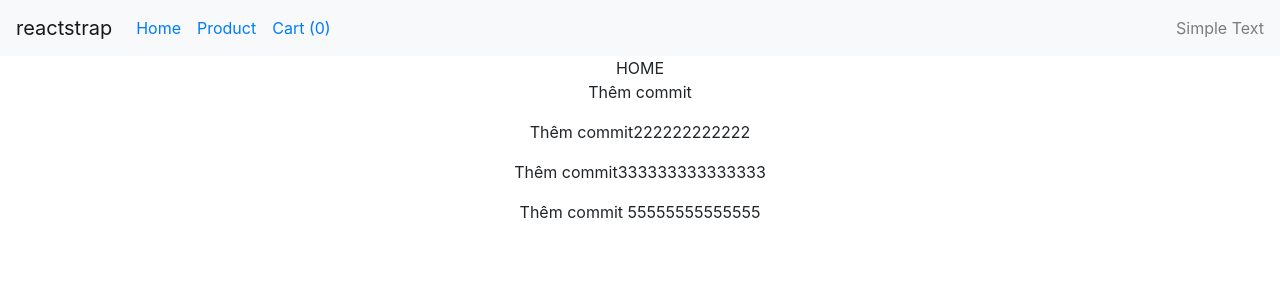
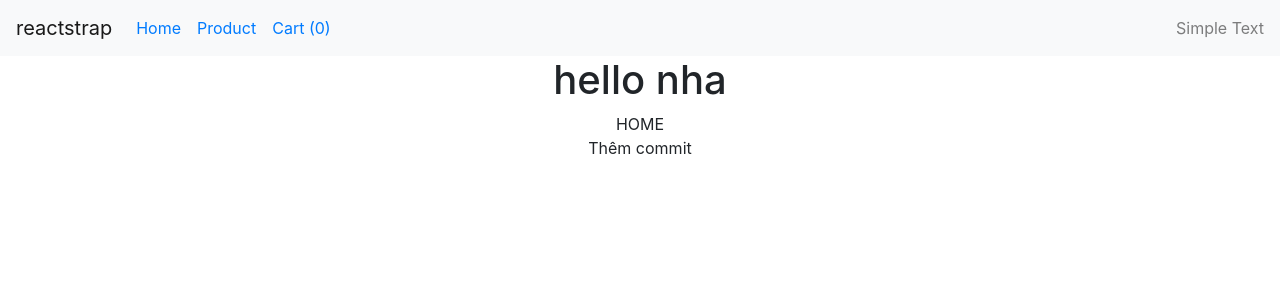
Before and after one commit to xuantungly1997/react-demo, a React (Create React App) app: page / in a window 1280 px wide. Shown: the top 300 px of the page. Built offline with nearby package versions, Linux system fonts and the light colour scheme.

Commit message:
add hello, delete file home

```diff
--- a/src/component/header.js
+++ b/src/component/header.js
@@ -44,6 +44,7 @@ function Header() {
                     <NavbarText>Simple Text</NavbarText>
                 </Collapse>
             </Navbar>
+            <h1>hello nha</h1>
         </div>
     );
 }
--- a/src/component/home.js
+++ b/src/component/home.js
@@ -5,9 +5,6 @@ function Home() {
       <div className="home">
         HOME
         <p>Thêm commit</p>
-        <p>Thêm commit222222222222</p>
-        <p>Thêm commit333333333333333</p>
-        <p>Thêm commit 55555555555555</p>
       </div>
     );
   }
```
